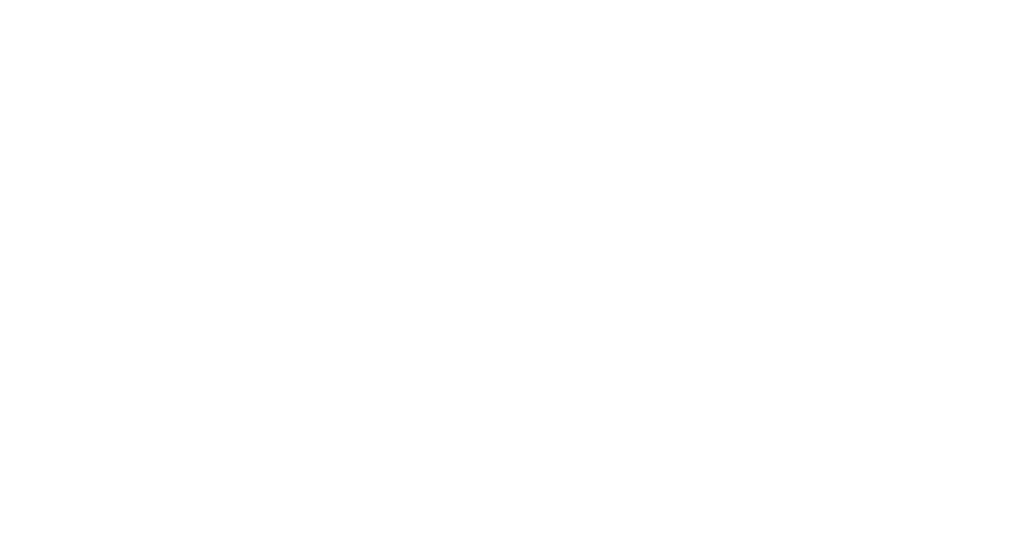
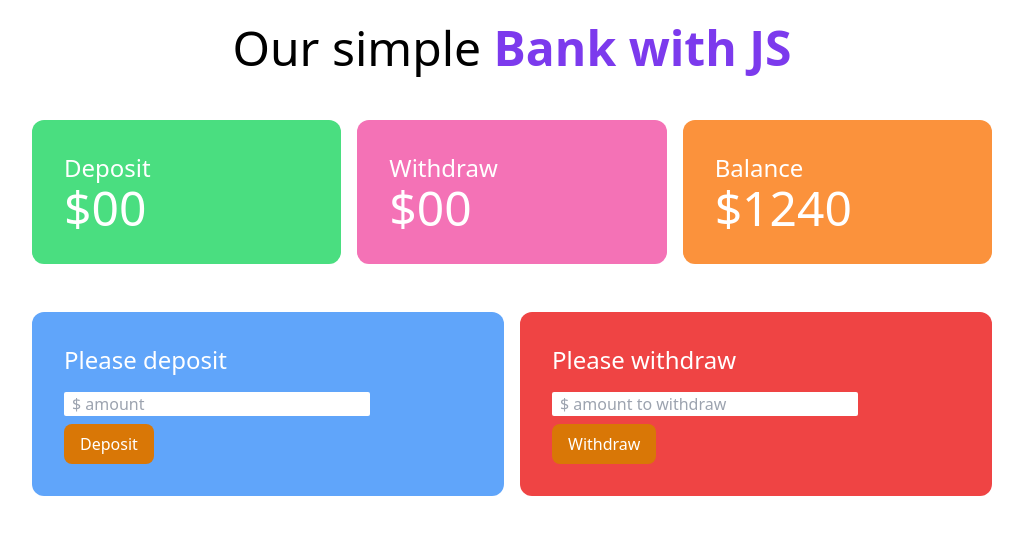
Before and after one commit to WasikBinMashuk/simple-bank-with-JS, a plain HTML site: page bank.html in a window 1280 px wide. Shown: the whole page, without its empty margins (128-1151 px from the left). Drawn offline with nearby package versions, Linux system fonts and the light colour scheme.

Commit message:
bank page designed

```diff
--- a/bank.html
+++ b/bank.html
@@ -3,9 +3,47 @@
 <head>
     <meta charset="UTF-8">
     <meta name="viewport" content="width=device-width, initial-scale=1.0">
-    <title>Document</title>
+    <title>Simple Bank with JS</title>
+
+
+    <script src="https://cdn.tailwindcss.com"></script>
 </head>
 <body>
+    <header>
+        <h1 class="text-5xl text-center mt-6">Our simple <span class="font-semibold text-violet-600">Bank with JS</span></h1>
+    </header>
+    <main>
+        <section class="mt-12">
+            <div class="grid grid-cols-3 gap-4 w-9/12 text-white mx-auto">
+                <div class="bg-green-400 p-8 rounded-xl">
+                    <h4 class="text-2xl">Deposit</h4>
+                    <h2 id="deposit-amount" class="text-5xl">$00</h2>
+                </div>
+                <div class="bg-pink-400 p-8 rounded-xl">
+                    <h4 class="text-2xl">Withdraw</h4>
+                    <h2 class="text-5xl">$00</h2>
+                </div>
+                <div class="bg-orange-400 p-8 rounded-xl">
+                    <h4 class="text-2xl">Balance</h4>
+                    <h2 class="text-5xl">$1240</h2>
+                </div>
+            </div>
+        </section>
 
+        <section class="mt-12">
+            <div class="grid grid-cols-2 gap-4 w-9/12 text-white mx-auto">
+                <div class="bg-blue-400 p-8 rounded-xl">
+                    <h4 class="text-2xl mb-4">Please deposit</h4>
+                    <input id="deposit-field" class="block w-9/12 mb-2 px-2 rounded-sm" type="text" placeholder="$ amount">
+                    <button id="btn-deposit" class="bg-amber-600 hover:bg-amber-700 px-4 py-2 text-white rounded-lg">Deposit</button>
+                </div>
+                <div class="bg-red-500 p-8 rounded-xl">
+                    <h4 class="text-2xl mb-4">Please withdraw</h4>
+                    <input class="block w-9/12 mb-2 px-2 rounded-sm" type="text" placeholder="$ amount to withdraw">
+                    <button id="btn-deposti" class="bg-amber-600 hover:bg-amber-700 px-4 py-2 text-white rounded-lg">Withdraw</button>
+                </div>
+            </div>
+        </section>
+    </main>
 </body>
 </html>
--- a/js/login.js
+++ b/js/login.js
@@ -8,9 +8,9 @@ document.getElementById('btn-submit').addEventListener('click', function(){
     const password = passwordField.value;
 
     if(email === 'admin@gmail.com' && password === 'secret'){
-        console.log('valid user');
+        window.location.href = 'bank.html';
     }
     else{
-        console.log('Invalid User');
+        alert('Invalid User');
     }
 })
```
Also changed, not shown: index.html (+1 -1 lines).
